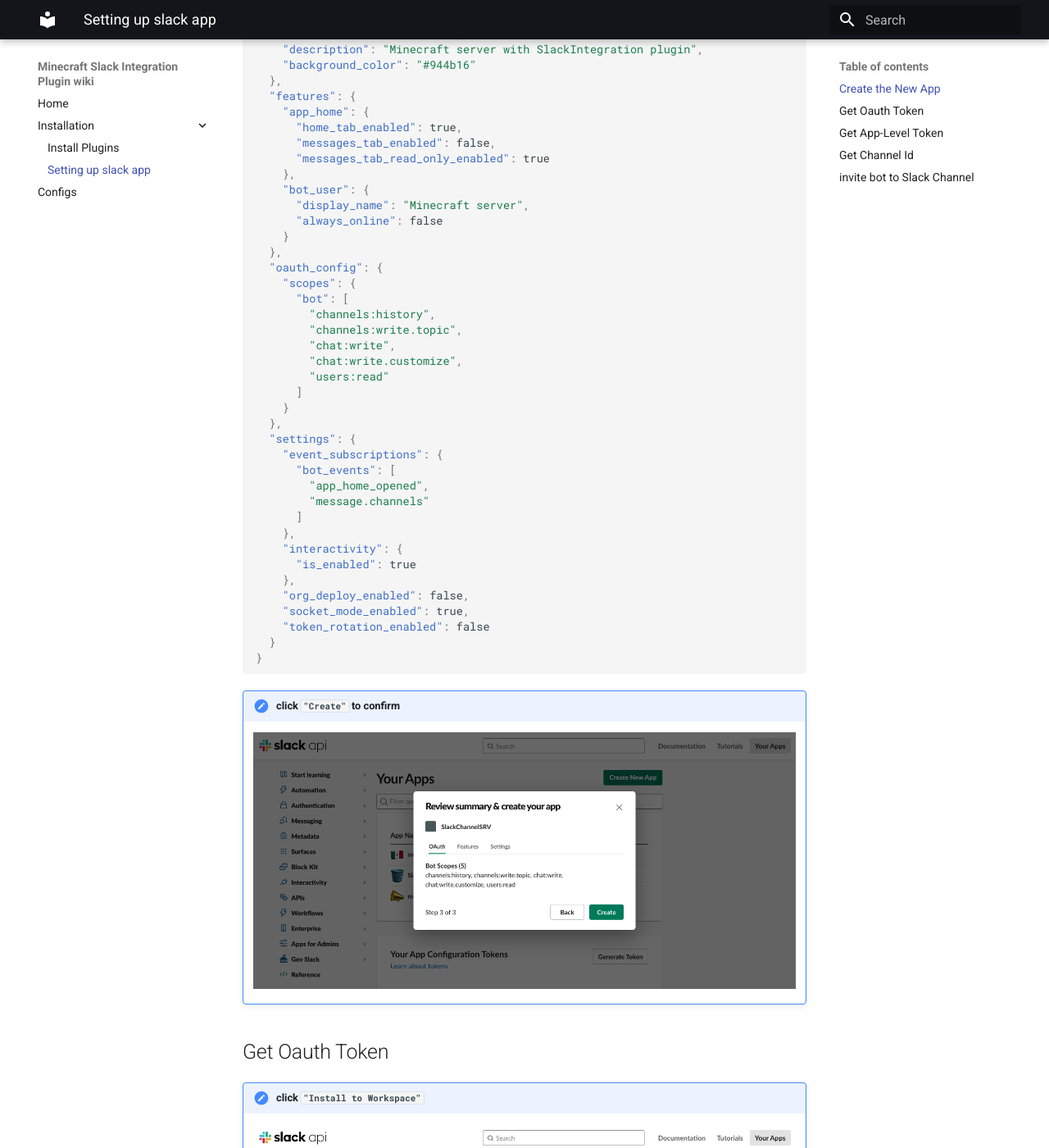
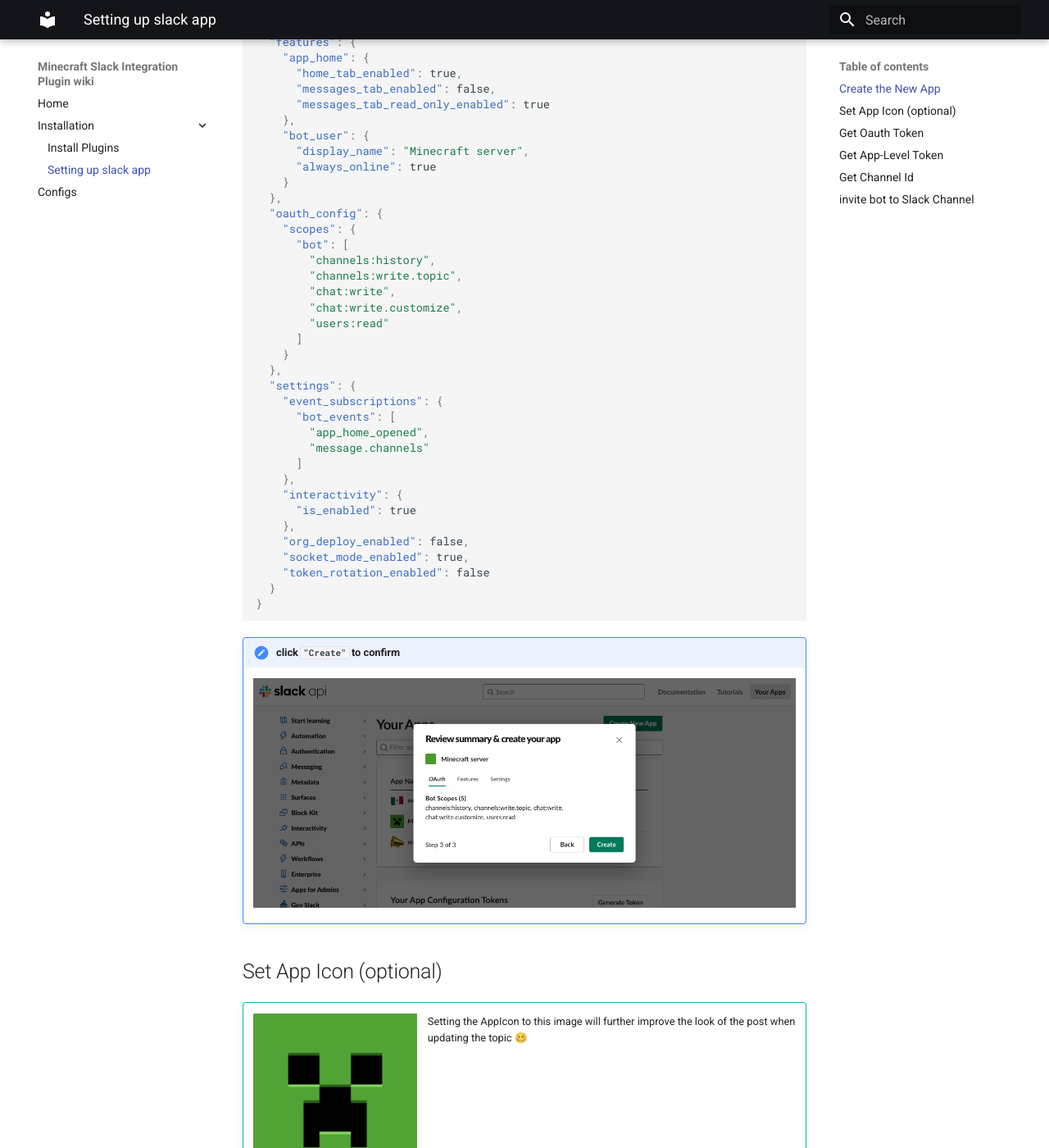
Before and after one commit to howyi/MCSlackIntegration, an MkDocs documentation site: the page built from docs/slack_app.md, in a window 1280 px wide and 1400 px high, scrolled down 1140 px. Shown: the whole window at 82% size. Built offline with MkDocs 1.6.1 and Material for MkDocs 9.7.7, drawn with Linux system fonts in a browser that asks for light colours; some of the changed text lies outside the part shown.

Commit message:
update doc images

```diff
--- a/docs/slack_app.md
+++ b/docs/slack_app.md
@@ -15,8 +15,8 @@
 {
   "display_information": {
     "name": "Minecraft server",
-    "description": "Minecraft server with SlackIntegration plugin",
-    "background_color": "#944b16"
+    "description": "with Slack Integration plugin",
+    "background_color": "#49992c"
   },
   "features": {
     "app_home": {
@@ -26,7 +26,7 @@
     },
     "bot_user": {
       "display_name": "Minecraft server",
-      "always_online": false
+      "always_online": true
     }
   },
   "oauth_config": {
@@ -60,6 +60,10 @@
 !!! note "click `"Create"` to confirm"
     ![create_an_app_confirm](images/create_an_app_confirm.png)
 
+## Set App Icon (optional)
+!!! tip ""
+    ![minecraft_icon_for_slack_app](images/minecraft_icon_for_slack_app.png){ align=left width="200" }
+    Setting the AppIcon to this image will further improve the look of the post when updating the topic 🥴
 
 ## Get Oauth Token
 !!! note "click `"Install to Workspace"`"
@@ -92,5 +96,5 @@
 paste to `SlackChannelId` in `config.yml`
 
 ## invite bot to Slack Channel
-!!! note "On the slack channel you want to connect to, type `/invite` and select `"Add apps to this channel"` add `SlackIntegration`."
+!!! note "On the slack channel you want to connect to, type `/invite` and select `"Add apps to this channel"` add `Minecraft server`."
     ![invite_bot_to_channel](images/invite_bot_to_channel.png)
```
Also changed, not shown: other parts of docs/slack_app.md (+1 -1 lines), docs/index.md (+2 -1 lines), docs/images/app_home.png, docs/images/chat_sync.png, docs/images/create_an_app.png, docs/images/create_an_app_confirm.png, docs/images/enter_app_manifest.png, docs/images/get_oauth_token.png, docs/images/install_to_workspace.png, docs/images/minecraft_icon_for_slack_app.png (added), docs/images/topic_status.png.
